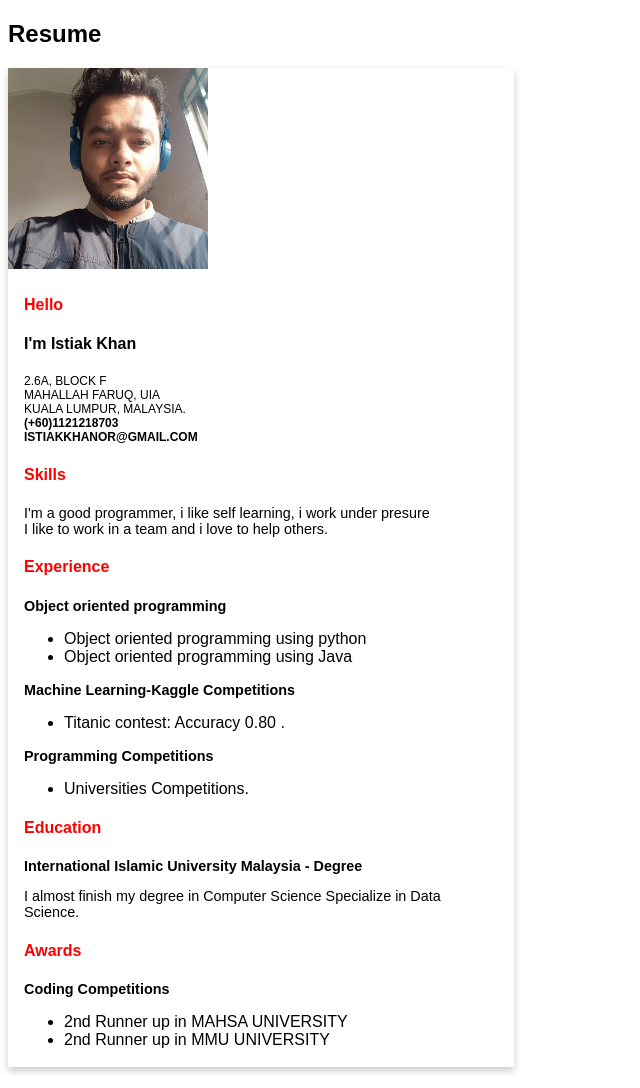
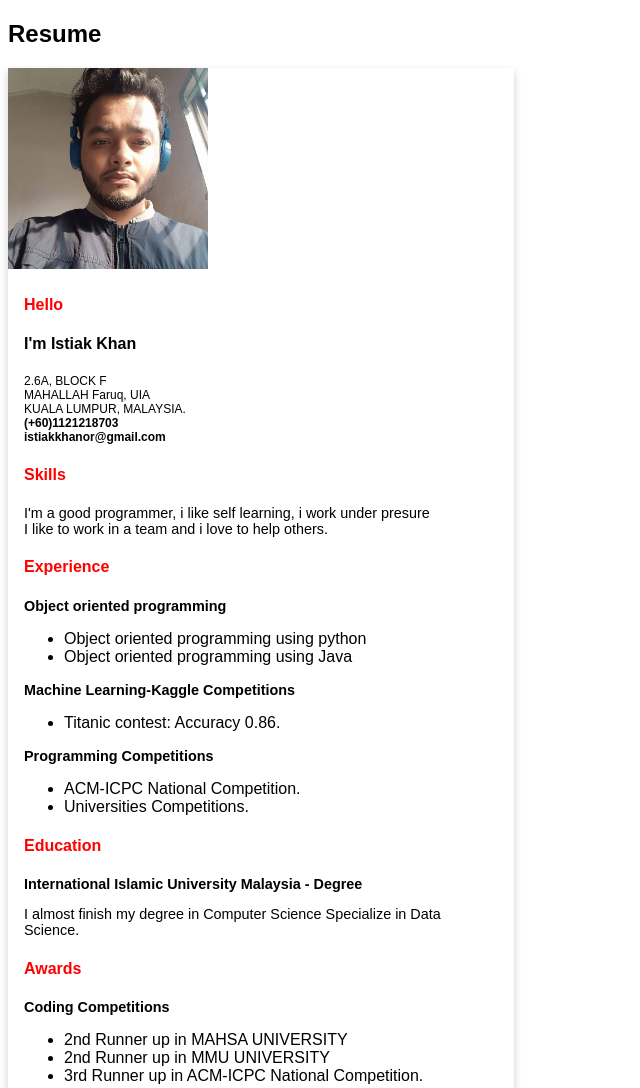
Before and after one commit to Istiak23/Istiak23.github.io, a plain HTML site: page index.html in a window 1280 px wide. Shown: the top 1088 px of the page, without its empty margins (0-640 px from the left). Drawn offline with Linux system fonts and the light colour scheme.

Commit message:
Add files via upload

```diff
--- a/index.html
+++ b/index.html
@@ -35,10 +35,10 @@
 
       <!--Address-->
       <p>  2.6A, BLOCK F <br>
-        MAHALLAH FARUQ, UIA <br>
+        MAHALLAH Faruq, UIA <br>
         KUALA LUMPUR, MALAYSIA. <br>
         <strong>(+60)1121218703 <br>
-        ISTIAKKHANOR@GMAIL.COM</strong>
+        istiakkhanor@gmail.com</strong>
       </p>
 
       <!--Skills-->
@@ -60,15 +60,14 @@
       <p style="font-size:90%;">
         <strong>Machine Learning-Kaggle Competitions</strong>
         <ul>
-          <li>Titanic contest: Accuracy 0.80
-         . </li>
+          <li>Titanic contest: Accuracy 0.86. </li>
         </ul>
       </p>
 
       <p style="font-size:90%;">
         <strong>Programming Competitions</strong>
         <ul>
-
+          <li>ACM-ICPC National Competition.</li>
           <li>Universities Competitions.</li>
         </ul>
       </p>
@@ -89,7 +88,7 @@
         <ul>
           <li>2nd Runner up in MAHSA UNIVERSITY</li>
           <li>2nd Runner up in MMU UNIVERSITY</li>
-
+          <li>3rd Runner up in ACM-ICPC National Competition.</li>
         </ul>
       </p>
 
```
